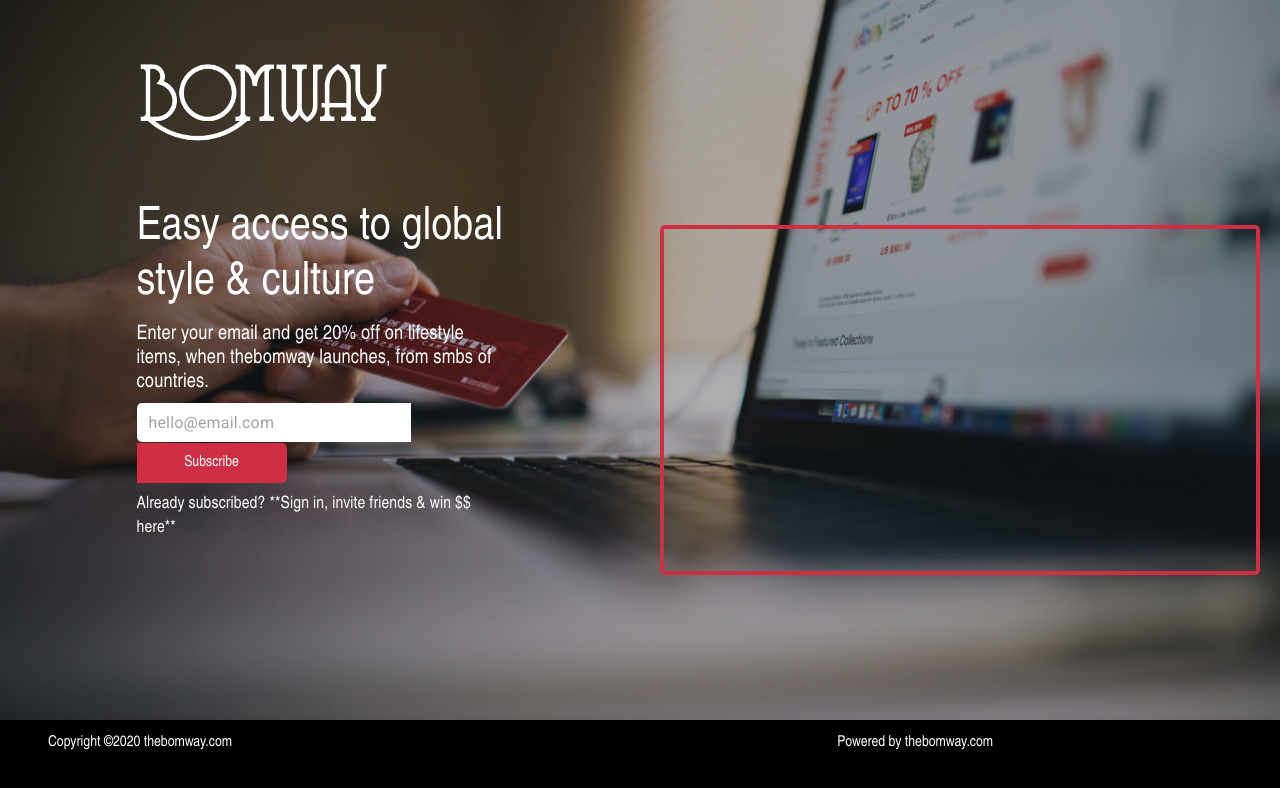
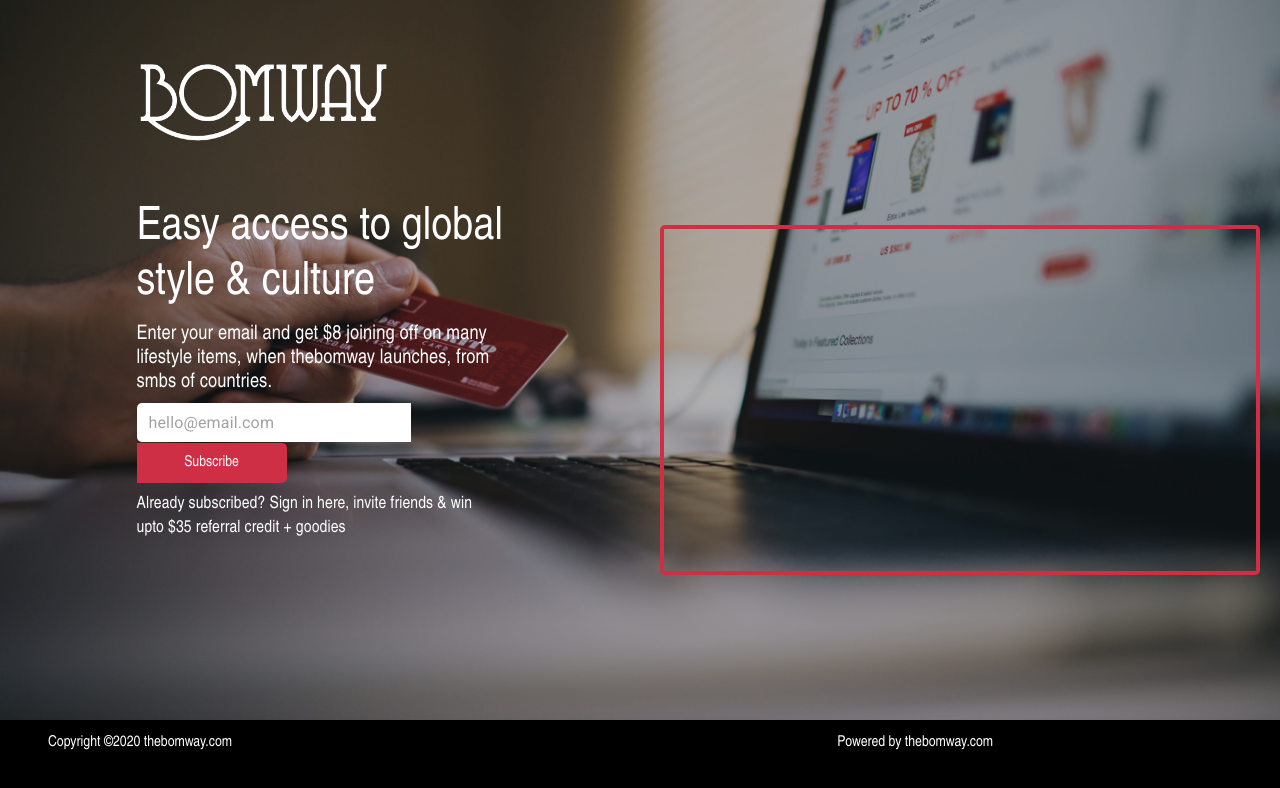
Before and after one commit to engineerbaraazakariya/Prelaunchproject2020, a React (Create React App) app: page / in a window 1280 px wide. Shown: the top 788 px of the page. Built offline with nearby package versions, Linux system fonts and the light colour scheme.

Commit message:
Get offer and susbcribed changes

```diff
--- a/src/components/pages/home.js
+++ b/src/components/pages/home.js
@@ -20,14 +20,14 @@ export default function Home() {
                       Easy access to global style & culture
                     </h2>
                     <h3 className="subHeader">
-                      Enter your email and get 20% off on lifestyle items, when
+                      Enter your email and get $8 joining off on many lifestyle items, when
                       TheBomway launches, from SMBs of countries.
                     </h3>
                     <div>
                       <EmailInput />
                     </div>
                     <a href="#" className="already-text">
-                      Already subscribed? **Sign in, invite friends & win $$ here**
+                      Already subscribed? Sign in here, invite friends & win upto $35 referral credit + goodies
                     </a>
                   </div>
                 </div>
```
